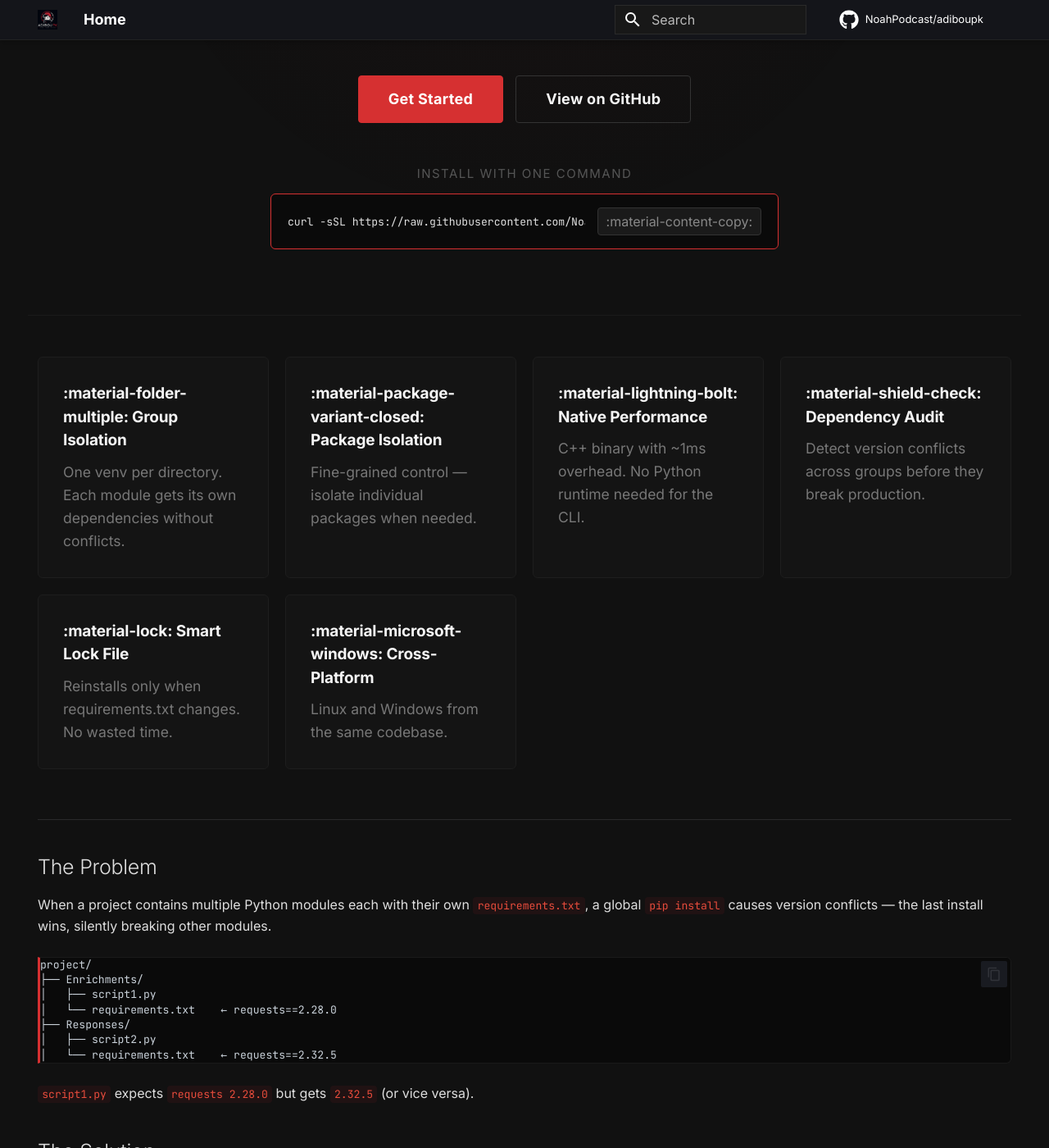
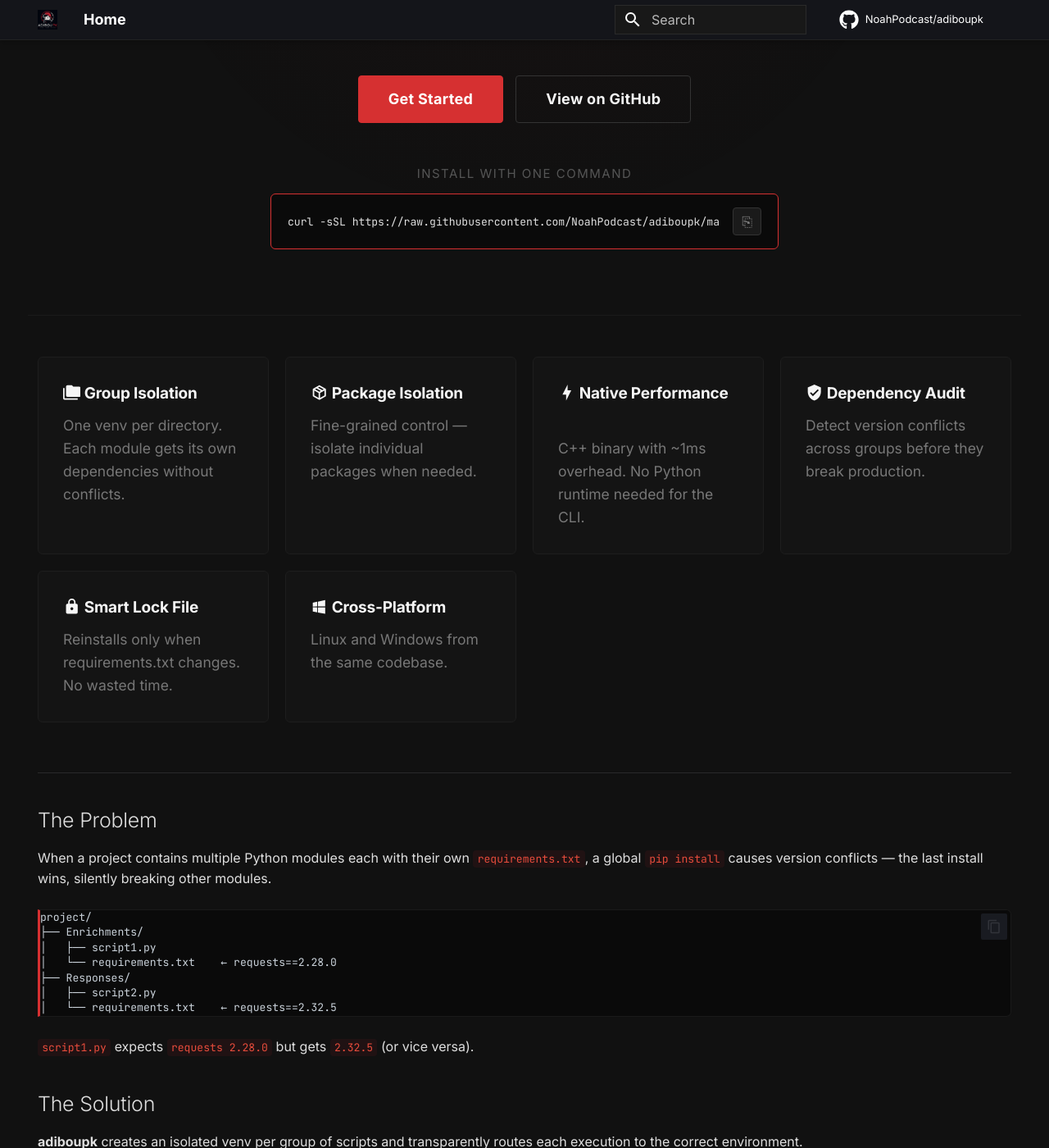
Before and after one commit to NoahPodcast/adiboupk, an MkDocs documentation site: the page built from docs/index.md, in a window 1280 px wide and 1400 px high, scrolled down 642 px. Shown: the whole window at 82% size. Built offline with MkDocs 1.6.1 and Material for MkDocs 9.7.7, drawn with Linux system fonts in a browser that asks for light colours; comment, search, counter and statistics services are not loaded.

Commit message:
Fix Material icons rendering in HTML blocks
Co-authored-by: Ona <no-reply@ona.com>

```diff
--- a/docs/index.md
+++ b/docs/index.md
@@ -20,44 +20,62 @@ hide:
   <div class="install-label">Install with one command</div>
   <div class="install-cmd">
     <code>curl -sSL https://raw.githubusercontent.com/NoahPodcast/adiboupk/main/install.sh | bash</code>
-    <button class="install-copy" onclick="navigator.clipboard.writeText('curl -sSL https://raw.githubusercontent.com/NoahPodcast/adiboupk/main/install.sh | bash')">
-      <span class="install-copy-icon">:material-content-copy:</span>
+    <button class="install-copy" onclick="navigator.clipboard.writeText('curl -sSL https://raw.githubusercontent.com/NoahPodcast/adiboupk/main/install.sh | bash')" title="Copy">
+      &#x2398;
     </button>
   </div>
 </div>
 
 </div>
 
-<div class="features">
+<div class="features" markdown>
 
-<div class="feature-card">
-<h3>:material-folder-multiple: Group Isolation</h3>
-<p>One venv per directory. Each module gets its own dependencies without conflicts.</p>
+<div class="feature-card" markdown>
+
+### :material-folder-multiple: Group Isolation
+
+One venv per directory. Each module gets its own dependencies without conflicts.
+
 </div>
 
-<div class="feature-card">
-<h3>:material-package-variant-closed: Package Isolation</h3>
-<p>Fine-grained control — isolate individual packages when needed.</p>
+<div class="feature-card" markdown>
+
+### :material-package-variant-closed: Package Isolation
+
+Fine-grained control — isolate individual packages when needed.
+
 </div>
 
-<div class="feature-card">
-<h3>:material-lightning-bolt: Native Performance</h3>
-<p>C++ binary with ~1ms overhead. No Python runtime needed for the CLI.</p>
+<div class="feature-card" markdown>
+
+### :material-lightning-bolt: Native Performance
+
+C++ binary with ~1ms overhead. No Python runtime needed for the CLI.
+
 </div>
 
-<div class="feature-card">
-<h3>:material-shield-check: Dependency Audit</h3>
-<p>Detect version conflicts across groups before they break production.</p>
+<div class="feature-card" markdown>
+
+### :material-shield-check: Dependency Audit
+
+Detect version conflicts across groups before they break production.
+
 </div>
 
-<div class="feature-card">
-<h3>:material-lock: Smart Lock File</h3>
-<p>Reinstalls only when requirements.txt changes. No wasted time.</p>
+<div class="feature-card" markdown>
+
+### :material-lock: Smart Lock File
+
+Reinstalls only when requirements.txt changes. No wasted time.
+
 </div>
 
-<div class="feature-card">
-<h3>:material-microsoft-windows: Cross-Platform</h3>
-<p>Linux and Windows from the same codebase.</p>
+<div class="feature-card" markdown>
+
+### :material-microsoft-windows: Cross-Platform
+
+Linux and Windows from the same codebase.
+
 </div>
 
 </div>
```
